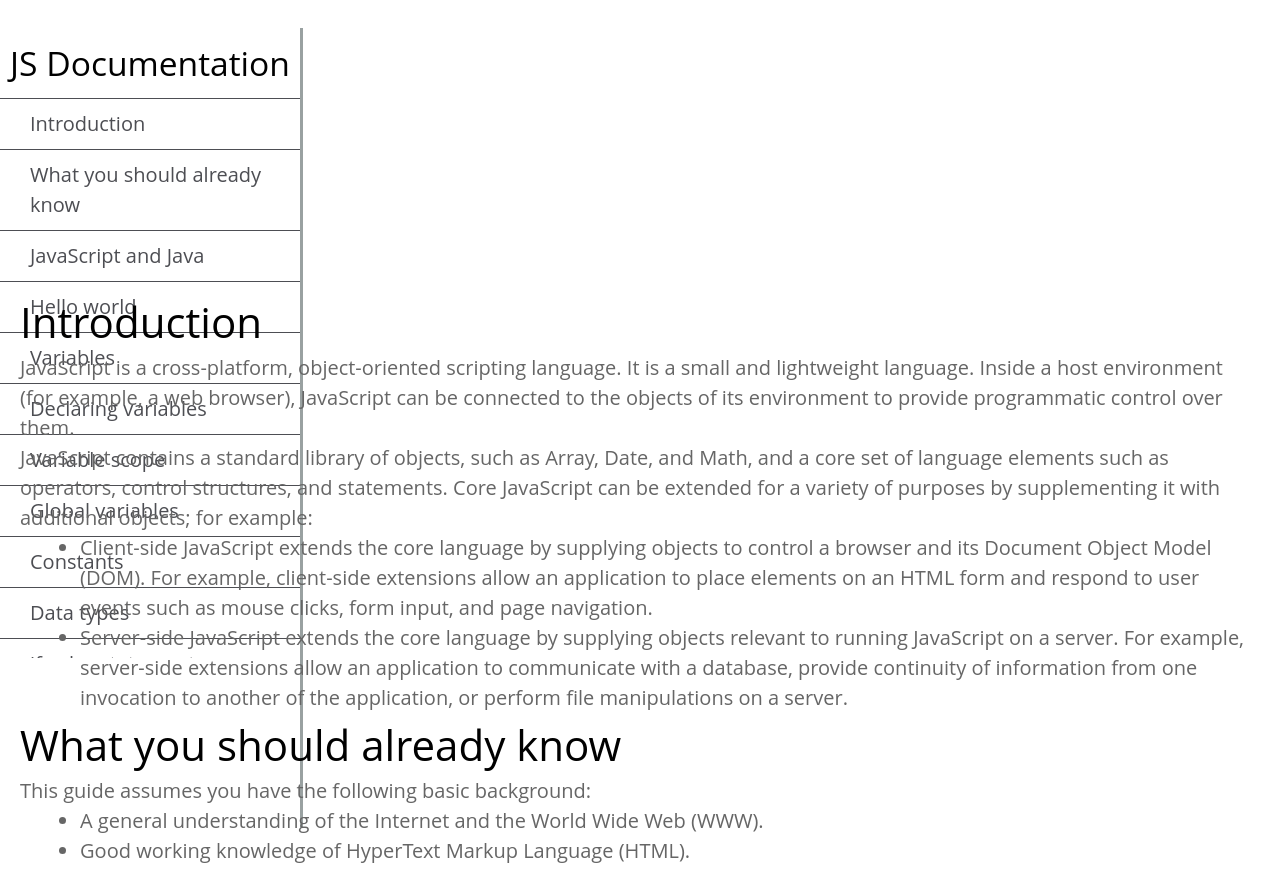
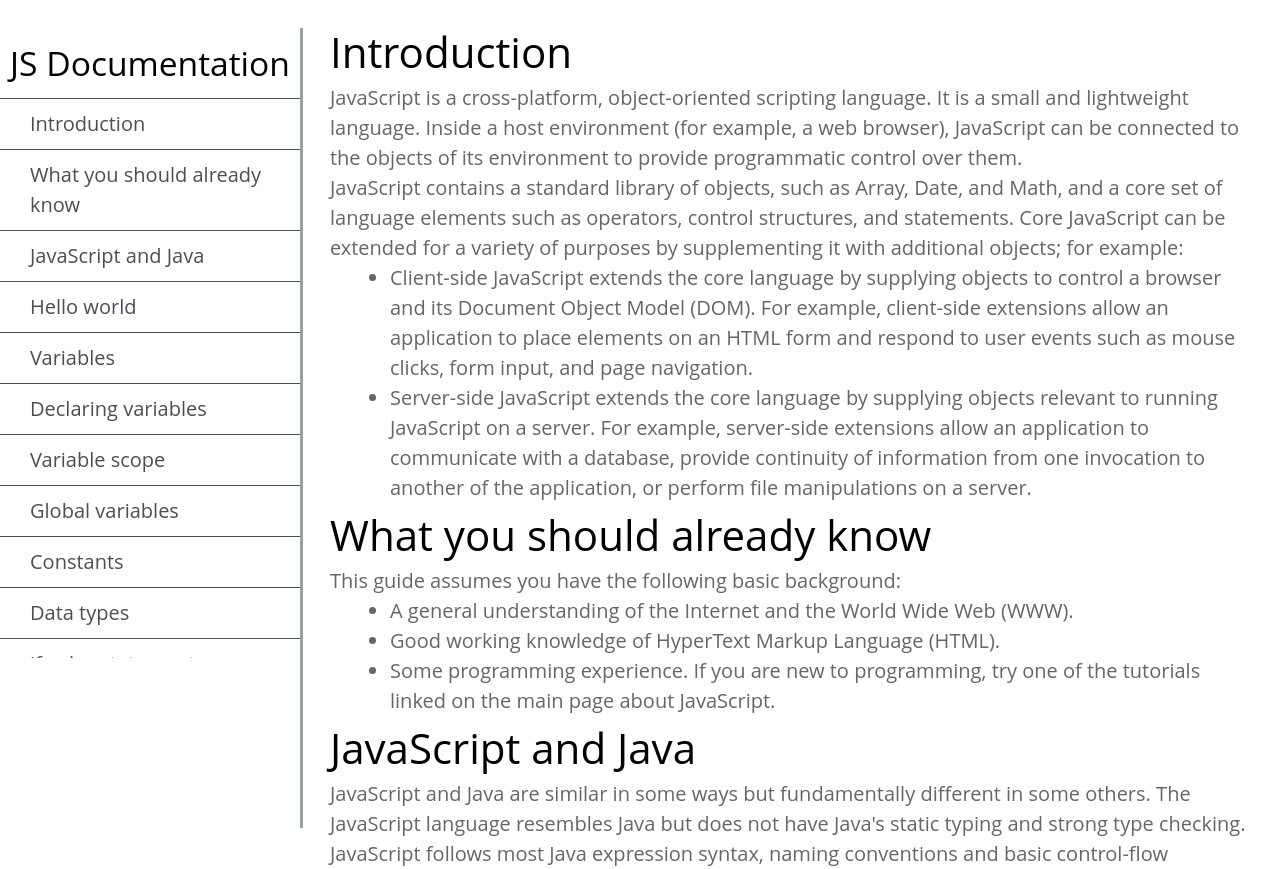
Before and after one commit to nellencr/Technical-Documentation, a plain HTML site: page index.html in a window 1280 px wide. Shown: the top 869 px of the page. Drawn offline with Linux system fonts and the light colour scheme; a web font is replaced by a local one.

Commit message:
improved html file

```diff
--- a/style.css
+++ b/style.css
@@ -83,9 +83,9 @@ code {
 }
 
 #main-doc {
-  position: relative;
-  margin-left: 0px;
-  margin-top: 270px;
+   margin-left: 310px;
+   padding: 20px;
+   margin-bottom: 110px;
 }
 
 @media only screen and (max-width: 815px) {
@@ -109,7 +109,7 @@ code {
   #main-doc {
     position: relative;
     top: 24px;
-    margin: 300px 0 0 0;
+    margin: 300px 0 0 20px;
     padding: 0;
   }
 }
```
Also changed, not shown: 1 other file.
